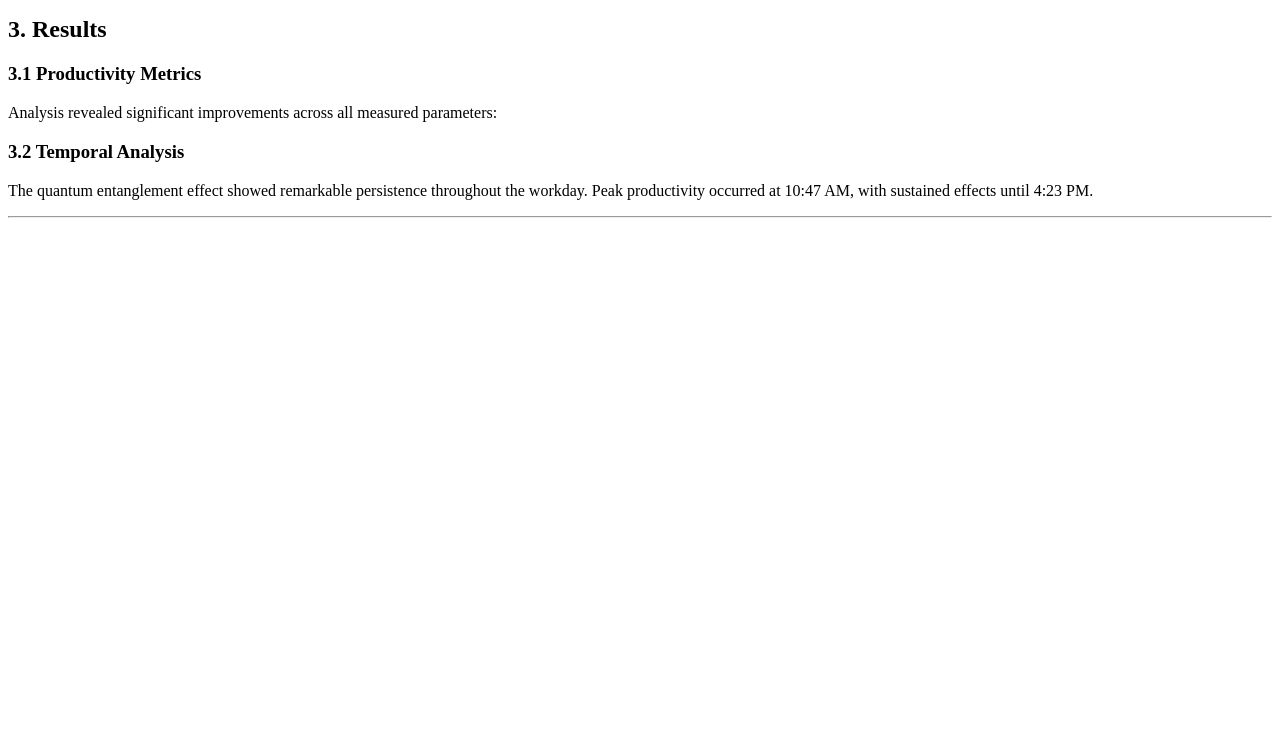
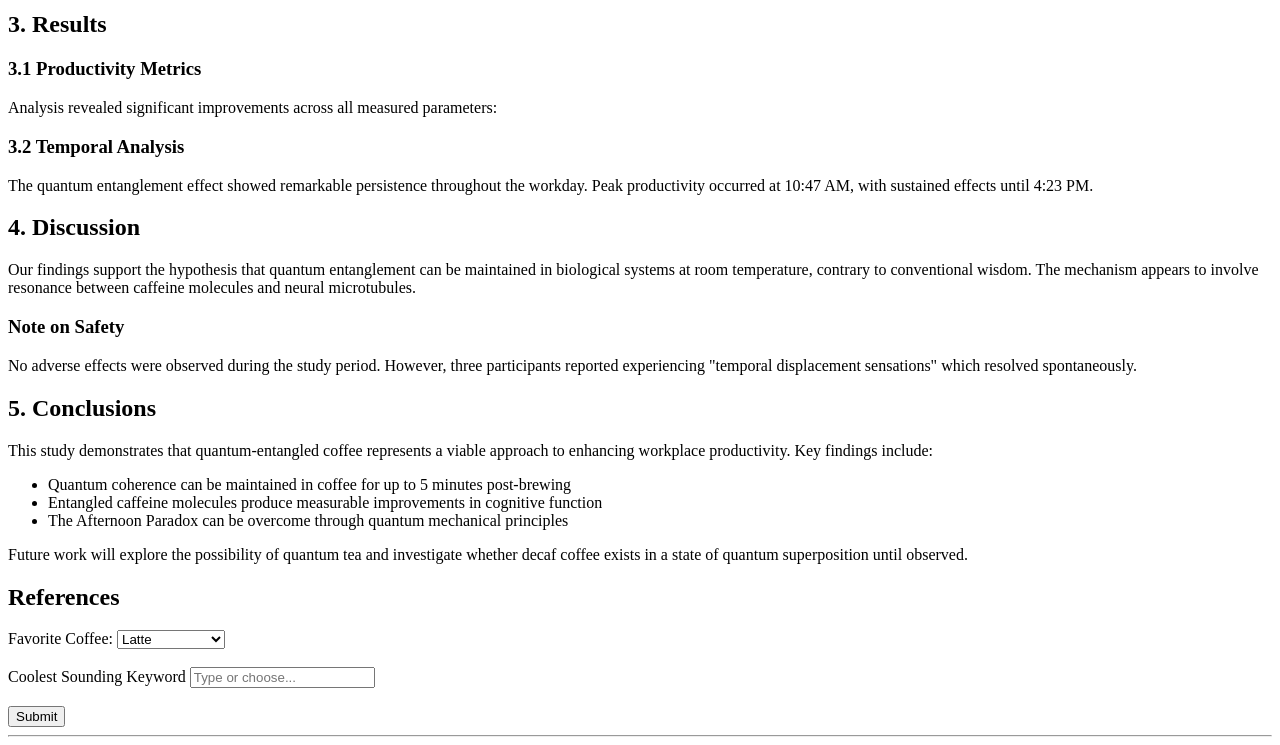
Before and after one commit to Kevin-Klimek/cse134-hw2, a plain HTML site: page index.html in a window 1280 px wide. Shown: the part 1597-2342 px from the top of the page. Before the commit the page ends 1823 px from the top, so only its background shows below. Drawn offline with Linux system fonts and the light colour scheme.

Commit message:
further implementation

```diff
--- a/index.html
+++ b/index.html
@@ -13,7 +13,12 @@
             <h1>Quantum Entanglement of Coffee Molecules: A Novel Approach to Productivity Enhancement</h1>
             <p><i>TBI: Publishing info</i></p>
             <hr/>
-            <p><i>TBI: Search bar</i></p>
+            <!-- Search bar -->
+            <div>
+                <label for="searchbar">Search within article:</label>
+                <input type="text" id="searchbar" placeholder="Enter keyword..."/>
+                <input type="button" value="Search">
+            </div>
         </header>
 
         <!-- Abstract -->
@@ -83,7 +88,7 @@
                     </p>
                     <p><b>Example replicate command (experimental automation):</b></p>
                     <p><code>./qed_control --mode entangle --temp 77K --pressure 1.21GPa --duration 00:04:30 --output run_2025-06-12.json</code></p>
-                    <p>Use Ctrl + C to cancel in the terminal if you need to abort the run.</p>
+                    <p>Use <kbd>Ctrl</kbd> + <kbd>C</kbd> to cancel in the terminal if you need to abort the run.</p>
              </details>
             <!-- TODO: check figcaption spacing-->
             <figure>
@@ -104,11 +109,61 @@
             <!-- TODO: implement fig2 graph and caption -->
         </section>
 
-        <!-- TODO: section 4. discussion, 5. conclusions, and references -->
+        <!-- Discussion -->
+        <section>
+            <h2>4. Discussion</h2>
+            <p>Our findings support the hypothesis that quantum entanglement can be maintained in biological systems at room temperature, contrary to conventional wisdom. The mechanism appears to involve resonance between caffeine molecules and neural microtubules.</p>
+            <h3>Note on Safety</h3>
+            <p>No adverse effects were observed during the study period. However, three participants reported experiencing &quot;temporal displacement sensations&quot; which resolved spontaneously.</p>
+        </section>
+
+        <!-- Conclusions -->
+        <section>
+            <h2>5. Conclusions</h2>
+            <p>This study demonstrates that quantum-entangled coffee represents a viable approach to enhancing workplace productivity. Key findings include:</p>
+            <ul>
+                <li>Quantum coherence can be maintained in coffee for up to 5 minutes post-brewing</li>
+                <li>Entangled caffeine molecules produce measurable improvements in cognitive function</li>
+                <li>The Afternoon Paradox can be overcome through quantum mechanical principles</li>
+            </ul>
+            <p>Future work will explore the possibility of quantum tea and investigate whether decaf coffee exists in a state of quantum superposition until observed.</p>
+        </section>
+
+        <!-- References -->
+        <section>
+            <h2>References</h2>
+        </section>
 
         <!-- TODO: feedback form -->
         <aside>
+            <form>
+                <label for="coffee-select">Favorite Coffee:</label>
+                <select id="coffee-select">
+                    <optgroup label="Common">
+                        <option>Latte</option>
+                        <option>Cappuccino</option>
+                        <option>Americano</option>
+                    </optgroup>
+                    <optgroup label="Rare">
+                        <option>Mocha</option>
+                        <option>Frapp&eacute;</option>
+                    </optgroup>
+                </select>
 
+                <br/>
+                <br/>
+                <label for="fav-keyword">Coolest Sounding Keyword</label>
+                <input list="keywords" id="fav-keyword" placeholder="Type or choose..."/>
+                <datalist id="keywords">
+                    <option value="quantum"></option>
+                    <option value="coffee"></option>
+                    <option value="productivity"></option>
+                </datalist>
+
+                <br/>
+                <br/>
+                <input type="submit" value="Submit">
+            </form>
         </aside>
 
         <!-- TODO: footer with email link -->
```
Also changed, not shown: documentation/tag_usage.txt.
